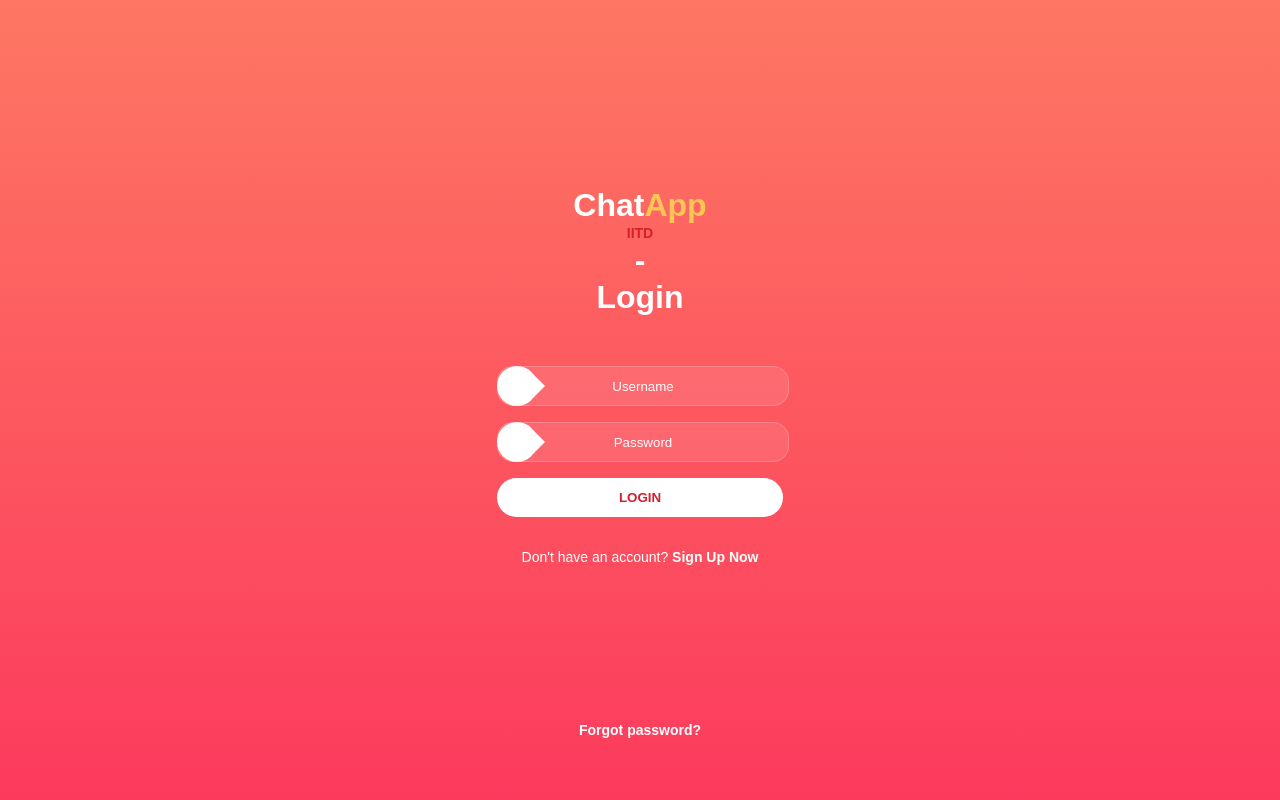
After one commit to rahuljain1310/ChatApp, a Flask app: page /login in a window 1280 px wide. The commit adds this page. Run offline with Flask 2, Linux system fonts and the light colour scheme.

Commit message:
Added Video Streaming + Login

```diff
--- a/server/app.py
+++ b/server/app.py
@@ -1,14 +1,15 @@
 import sys
 import cv2
-from flask import Flask,render_template,Response
+from flask import Flask,render_template,Response, request, session, abort, flash,redirect
 from flask_socketio import SocketIO
 from flaskext.mysql import MySQL
 from camera import Camera
 import threading
 import pickle
+import json as js
 
-PORT = 5000
-ROOT_URL = 'http://localhost:{}'.format(PORT)
+# PORT = 5000
+# ROOT_URL = 'http://0.0.0.0:{}'.format(PORT)
 app = Flask(__name__)
 app.config['SECRET_KEY'] = 'vnkdjnfjknfl1232#'
 app.config['PORT']=5000
@@ -23,19 +24,57 @@ conn = mysql.connect()
 cursor =conn.cursor()
 socketio = SocketIO(app)
 
-im = 0
+camera=cv2.VideoCapture(0)
 
 @app.route('/')
-def sessions():
-    return render_template('index.html')
+def home():
+    if not session.get('logged_in'):
+        return redirect('/login')
+    else:
+        return render_template('index.html')
 
-# @app.route('/agora')
-# def agora():
-#     return render_template("agora.html")
+@app.route('/signup')
+def signup():
+    return render_template('signup.html')
+
+@app.route('/login')
+def login():
+    return render_template('login.html')
+
+@app.route('/login_user', methods=['POST','GET'])
+def check_login():
+    x = request.form['username']
+    cursor.execute('select * from users where username = %(username)s',{'username':x})
+    records = cursor.fetchall()
+    pair = records[0]
+    if request.form['password'] == pair[0]:
+        session['username'] = x
+        session['logged_in'] = True
+    else:
+        flash('wrong password!')
+    return redirect('/')
+
+@app.route('/signup_user', methods=['POST','GET'])
+def do_user_signup():
+    x = request.form['username']
+    y = request.form['password']
+    cursor.execute('INSERT INTO USERS VALUES (%s,%s)',(x,y))
+    conn.commit()
+    session['logged_in'] = True
+    return redirect('/login')
+
+@app.route('/logout', methods=['POST'])
+def do_user_logout():
+    session['logged_in'] = False
+    return redirect('/login')
 
 @app.route('/stream')
 def stream():
     return render_template("stream.html")
+
+@app.route('/streamuser')
+def stream_user():
+    return render_template("streamuser.html")
 
 # def gen(camera):
 #     while True:
@@ -47,77 +86,49 @@ def get_frame():
     camera_port=0
     # ramp_frames=100
     camera=cv2.VideoCapture(camera_port)
-    i=1
     while True:
         retval, im = camera.read()
         imgencode=cv2.imencode('.jpg',im)[1]
-        # print(imgencode)
         data = pickle.dumps(imgencode, 0)
-        # print(data)
         size = len(data)
         stringData=imgencode.tostring()
-        print(stringData)
         yield (b'--frame\r\n'
             b'Content-Type: text/plain\r\n\r\n'+stringData+b'\r\n')
     camera.release()
     del(camera)
 
-
-# def copy_frame():
-#     while True:
-#         imgencode=cv2.imencode('.jpg',im)[1]
-#         stringData=imgencode.tostring()
-#         yield (b'--frame\r\n'
-#             b'Content-Type: text/plain\r\n\r\n'+stringData+b'\r\n')
-
-def send_frame():
-    camera=cv2.VideoCapture(0)
-    i = 1
-    while(i<=100):
-        retval,im = camera.read()
-        imgencode = cv2.imencode('.jpg',im)[1]
-        stringData=imgencode.tostring()
-        yield(stringData)
-        i = i+1
-    camera.release()
-    del (camera)
+def send_frame(camera):
+    retval,im = camera.read()
+    imgencode = cv2.imencode('.jpg',im)[1]
+    stringData=imgencode.tostring()
+    return stringData
 
 @app.route('/video_feed')
 def video_feed():
-    for video_frame in send_frame():
-        socketio.emit('my_video_frame', {'data': video_frame})
-    # return Response(get_frame(), mimetype='multipart/x-mixed-replace; boundary=frame')
-
-# @app.route('/video_feed/<int:usr>')
-# def video_feed_usr(usr):
-#     return Response(copy_frame(), mimetype='multipart/x-mixed-replace; boundary=frame')
-    # if(usr==1):
-        # return Response(get_frame(), mimetype='multipart/x-mixed-replace; boundary=frame')
-    # if(usr==2):
-        # return Response(gen(Camera()),mimetype='multipart/x-mixed-replace; boundary=frame')
-
+    return Response(get_frame(), mimetype='multipart/x-mixed-replace; boundary=frame')
 
 def messageReceived(methods=['GET', 'POST']):
     print('message was received!!!')
 
 @socketio.on('my event')
 def handle_my_custom_event(json, methods=['GET', 'POST']):
-    log = 'received message: ' + str(json)
+    log = 'received message:'+str(json)
     print(log)
     cursor.execute('INSERT INTO log VALUES (%s)',log)
     conn.commit()
     socketio.emit('my response', json, callback=messageReceived)
 
 @socketio.on("send frame bundle")
-def handke_user_connect(json, methods=['GET', 'POST']):
-    log = 'Start Recording: '
+def send_video(json, methods=['GET', 'POST']):
+    log = 'Recording Started'
     print(log)
     cursor.execute('INSERT INTO log VALUES (%s)',log)
     conn.commit()
-    for video_frame in send_frame():
-        print(video_frame)
-        socketio.emit('fr', {'data': video_frame})
+    socketio.emit('fr', {'data': send_frame(camera)})
 
+@socketio.on("send each frame")
+def send_each_frame(json, methods=['GET','POST']):
+    socketio.emit('fr', {'data': send_frame(camera)},broadcast=True)
 # =============================================================================
 # class FlaskThread(QThread):
 #     def __init__(self, application):
@@ -128,7 +139,6 @@ def handke_user_connect(json, methods=['GET', 'POST']):
 #     def run(self):
 #         socketio.run(self.application)
 # =============================================================================
-
 if __name__ == '__main__':
-    socketio.run(app)
-    # app.run()
+   socketio.run(app,host='0.0.0.0')
+   # app.run()
--- a/server/front.py
+++ b/server/front.py
@@ -4,7 +4,7 @@ from PyQt5.QtWidgets import QWidget, QPushButton, QApplication
 from PyQt5.QtCore import QThread, QUrl
 
 PORT = 5000
-ROOT_URL = 'http://localhost:{}'.format(PORT)
+ROOT_URL = 'http://localhost:{}/stream'.format(PORT)
 
 if __name__ == '__main__':
     qtapp = QApplication(sys.argv)
--- /dev/null
+++ b/server/static/login.css
@@ -0,0 +1,159 @@
+body {
+    background-image: linear-gradient(#fe7763, #fc3a5d);
+    background-repeat: no-repeat;
+    background-attachment: fixed;
+    height: 100%;
+    margin: 0;
+    display: flex;
+    align-items: center;
+    color: white;
+    font-family: "Montserrat", sans-serif;
+    font-size: 14px;
+    justify-content: center;
+  }
+
+  a {
+    color: white;
+    text-decoration: none;
+    font-weight: bold;
+    outline: none;
+    transition: all 0.2s;
+  }
+
+  a:hover,
+  a:focus {
+    color: #fdc654;
+    transition: all 0.2s;
+  }
+
+  html {
+    height: 100%;
+  }
+
+  .login-card {
+    padding: 32px 32px 0;
+    box-sizing: border-box;
+    text-align: center;
+    width: 100%;
+    display: flex;
+    height: 100%;
+    max-height: 740px;
+    max-width: 350px;
+    flex-direction: column;
+  }
+
+  .login-card-content {
+    flex-grow: 2;
+    justify-content: center;
+    display: flex;
+    flex-direction: column;
+  }
+
+  .login-card-footer {
+    padding: 32px 0;
+  }
+
+  h2 .highlight {
+    color: #fdc654;
+  }
+
+  h2 {
+    font-size: 32px;
+    margin: 0;
+  }
+
+  h3 {
+    color: #d61e2d;
+    font-size: 14px;
+    line-height: 18px;
+    margin: 0;
+  }
+
+  .header {
+    margin-bottom: 50px;
+  }
+
+  .logo {
+    border-radius: 40px;
+    width: 200px;
+    height: 200px;
+    display: flex;
+    justify-content: center;
+    margin: 0 auto 16px;
+    background: rgba(255, 255, 255, 0.1);
+    align-items: center;
+  }
+
+  button {
+    background: white;
+    display: block;
+    color: #d61e2d;
+    width: 100%;
+    border: none;
+    border-radius: 40px;
+    padding: 12px 0;
+    text-transform: uppercase;
+    font-weight: bold;
+    margin-bottom: 32px;
+    outline: none;
+  }
+
+  .form-field {
+    margin-bottom: 16px;
+    width: 100%;
+    position: relative;
+  }
+
+  .form-field .icon {
+    position: absolute;
+    background: white;
+    color: #d61e2d;
+    left: 0;
+    top: 0;
+    display: flex;
+    align-items: center;
+    height: 100%;
+    width: 40px;
+    height: 40px;
+    justify-content: center;
+    border-radius: 20px;
+  }
+
+  .form-field .icon:after {
+    content: "";
+    display: block;
+    width: 0;
+    height: 0;
+    border: 12px solid transparent;
+    border-left: 12px solid white;
+    position: absolute;
+    top: 8px;
+    right: -20px;
+  }
+
+  .form-field input {
+    border: 1px solid rgba(255, 255, 255, 0.2);
+    text-align: center;
+    width: 100%;
+    border-radius: 16px;
+    height: 36px;
+    background: rgba(255, 255, 255, 0.1);
+    color: white;
+    outline: none;
+    transition: all 0.2s;
+  }
+
+  .form-field input::placeholder {
+    color: white;
+  }
+
+  .form-field input:hover,
+  .form-field input:focus {
+    background: white;
+    color: #d61e2d;
+    transition: all 0.2s;
+  }
+
+  .form-field input:hover::placeholder {
+    color: #d61e2d;
+  }
--- /dev/null
+++ b/server/templates/login.html
@@ -0,0 +1,48 @@
+<!DOCTYPE html>
+<html lang="en">
+<head>
+    <title>Flask_Chat_App</title>
+    <link rel="stylesheet" type="text/css" href="{{  url_for('static', filename='login.css') }}"/>
+</head>
+<body>
+<div class="login-card">
+    <div class="login-card-content">
+        <div class="header">
+        <!-- <div class="logo">
+            <div>ChatApp <br>-Developed By Rahul</div>
+        </div> -->
+        <h2>Chat<span class="highlight">App</span></h2>
+        <h3>IITD</h3>
+        <h2>-</h2>
+        <h2>Login</h2>
+        </div>
+        <form class="form" action="/login_user" method="POST">
+            <div class="form-field username">
+                <div class="icon">
+                    <i class="far fa-user"></i>
+                </div>
+                <input type="text" placeholder="Username" name="username">
+            </div>
+            <div class="form-field password">
+                <div class="icon">
+                <i class="fas fa-lock"></i>
+                </div>
+                <input type="password" placeholder="Password" name="password">
+            </div>
+            <button type="submit">
+                Login
+            </button>
+            <div>
+                Don't have an account? <a href="/signup">Sign Up Now</a>
+            </div>
+        </form>
+    </div>
+    <div class="login-card-footer">
+        <a href="">Forgot password?</a>
+    </div>
+    </div>
+    <script>
+        document.getElementsByTagName("h1")[0].style.fontSize = "80px";
+    </script>
+</body>
+</html>
```
Also changed, not shown: server/check.py (added, +11 -0 lines), server/templates/index.html (+5 -2 lines), server/templates/signup.html (added, +48 -0 lines), server/templates/stream.html (+7 -6 lines), server/templates/streamuser.html (added, +30 -0 lines), 1 other file.
